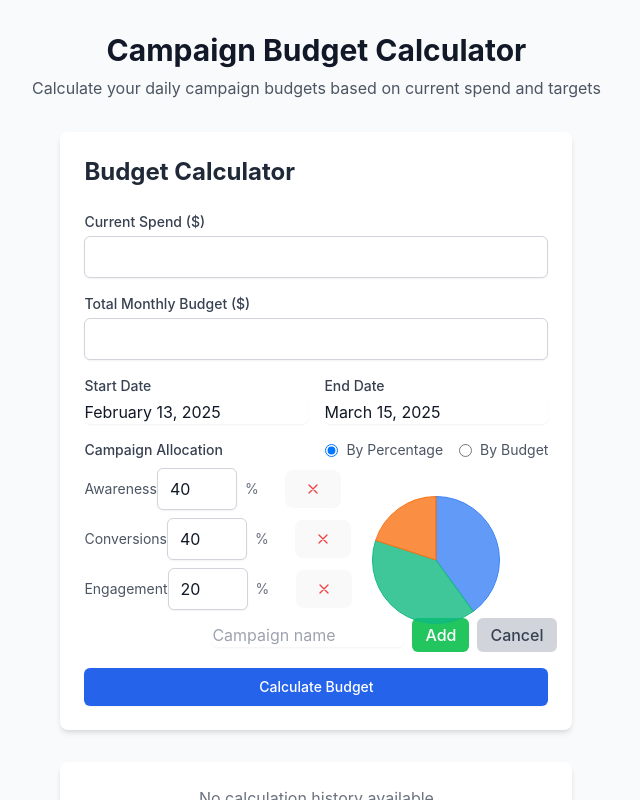
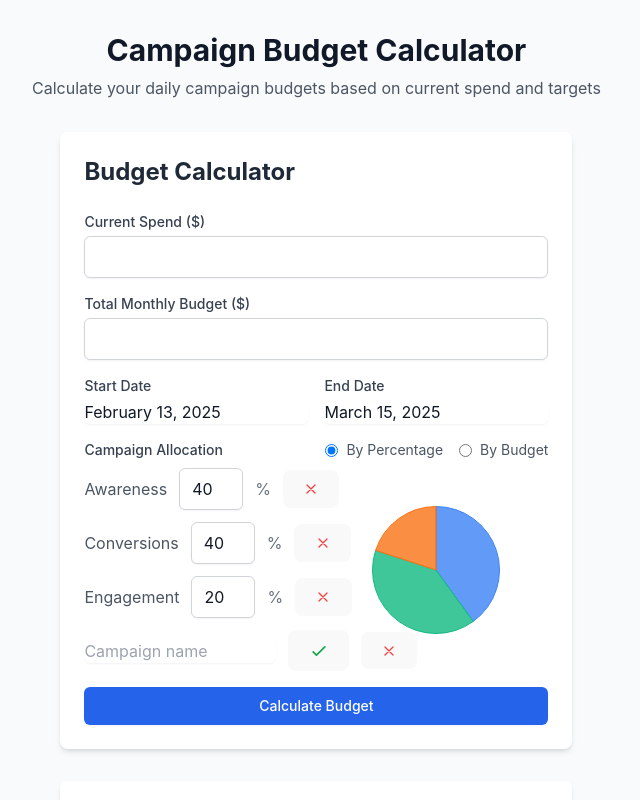
Before and after one commit to eli-k-hughes/BudgetCalc, a React (Vite) app: page / in a window 1280 px wide. Both pictures are taken after a click on the button "Add Campaign". Shown: the top 800 px of the page, without its empty margins (0-640 px from the left). Built offline with nearby package versions, Linux system fonts and the light colour scheme.

Commit message:
style: simplify campaign allocation layout

```diff
--- a/src/components/BudgetForm.tsx
+++ b/src/components/BudgetForm.tsx
@@ -306,24 +306,23 @@ export function BudgetForm({ onSubmit, isLoading = false, error = null }: Budget
           </div>
 
           <div className="grid grid-cols-2 gap-4">
-            <div className="space-y-2">
+            <div className="space-y-3">
               {inputMode === 'percentage' ? (
                 // Percentage inputs
                 campaignSplits.map((split, index) => (
-                  <div key={split.name} className="flex items-center">
-                    <span className="w-32 text-sm text-gray-600">{split.name}</span>
-                    <div className="flex items-center space-x-2">
+                  <div key={split.name} className="flex items-center space-x-3">
+                    <span className="w-28 text-gray-600">{split.name}</span>
                     <input
                       type="number"
                       value={split.percentage}
                       onChange={(e) => handleCampaignSplitChange(index, e.target.value)}
-                        className="block w-20 rounded-md border-gray-300 shadow-sm focus:border-blue-500 focus:ring-blue-500"
+                      className="w-16 rounded-md border-gray-300 shadow-sm focus:border-blue-500 focus:ring-blue-500"
                       required
                       min="0"
                       max="100"
                       step="1"
                     />
-                      <span className="w-8 text-sm text-gray-500">%</span>
+                    <span className="text-gray-500">%</span>
                     <button
                       type="button"
                       onClick={() => handleRemoveCampaign(index)}
@@ -334,27 +333,25 @@ export function BudgetForm({ onSubmit, isLoading = false, error = null }: Budget
                       </svg>
                     </button>
                   </div>
-                  </div>
                 ))
               ) : (
                 // Budget inputs
                 campaignBudgets.map((camp, index) => (
-                  <div key={camp.name} className="flex items-center">
-                    <span className="w-32 text-sm text-gray-600">{camp.name}</span>
-                    <div className="flex items-center space-x-2">
+                  <div key={camp.name} className="flex items-center space-x-3">
+                    <span className="w-28 text-gray-600">{camp.name}</span>
                     <div className="relative">
                       <span className="absolute left-3 top-1/2 transform -translate-y-1/2 text-gray-500">$</span>
                       <input
                         type="number"
                         value={camp.budget}
                         onChange={(e) => handleCampaignBudgetChange(index, e.target.value)}
-                          className="block w-28 pl-7 rounded-md border-gray-300 shadow-sm focus:border-blue-500 focus:ring-blue-500"
+                        className="w-24 pl-7 rounded-md border-gray-300 shadow-sm focus:border-blue-500 focus:ring-blue-500"
                         required
                         min="0"
                         step="0.01"
                       />
                     </div>
-                      <span className="w-16 text-sm text-gray-500">({camp.percentage}%)</span>
+                    <span className="text-gray-500 w-16">({camp.percentage}%)</span>
                     <button
                       type="button"
                       onClick={() => handleRemoveCampaign(index)}
@@ -365,26 +362,27 @@ export function BudgetForm({ onSubmit, isLoading = false, error = null }: Budget
                       </svg>
                     </button>
                   </div>
-                  </div>
                 ))
               )}
 
-              {/* Add Campaign Button and Form */}
+              {/* Add Campaign Button */}
               {isAddingCampaign ? (
-                <div className="flex items-center space-x-2 mt-4 pl-32">
+                <div className="flex items-center space-x-3">
                   <input
                     type="text"
                     value={newCampaignName}
                     onChange={(e) => setNewCampaignName(e.target.value)}
                     placeholder="Campaign name"
-                    className="block w-48 rounded-md border-gray-300 shadow-sm focus:border-blue-500 focus:ring-blue-500"
+                    className="w-48 rounded-md border-gray-300 shadow-sm focus:border-blue-500 focus:ring-blue-500"
                   />
                   <button
                     type="button"
                     onClick={handleAddCampaign}
-                    className="px-3 py-1 bg-green-500 text-white rounded-md hover:bg-green-600 focus:outline-none focus:ring-2 focus:ring-green-500"
+                    className="text-green-600 hover:text-green-700 focus:outline-none"
                   >
-                    Add
+                    <svg className="h-5 w-5" fill="none" stroke="currentColor" viewBox="0 0 24 24">
+                      <path strokeLinecap="round" strokeLinejoin="round" strokeWidth="2" d="M5 13l4 4L19 7" />
+                    </svg>
                   </button>
                   <button
                     type="button"
@@ -392,16 +390,18 @@ export function BudgetForm({ onSubmit, isLoading = false, error = null }: Budget
                       setIsAddingCampaign(false);
                       setNewCampaignName('');
                     }}
-                    className="px-3 py-1 bg-gray-300 text-gray-700 rounded-md hover:bg-gray-400 focus:outline-none focus:ring-2 focus:ring-gray-500"
+                    className="text-red-500 hover:text-red-700 focus:outline-none"
                   >
-                    Cancel
+                    <svg className="h-4 w-4" fill="none" stroke="currentColor" viewBox="0 0 24 24">
+                      <path strokeLinecap="round" strokeLinejoin="round" strokeWidth="2" d="M6 18L18 6M6 6l12 12" />
+                    </svg>
                   </button>
                 </div>
               ) : (
                 <button
                   type="button"
                   onClick={() => setIsAddingCampaign(true)}
-                  className="flex items-center space-x-1 text-sm text-blue-600 hover:text-blue-800 focus:outline-none mt-4 pl-32"
+                  className="flex items-center space-x-1 text-blue-600 hover:text-blue-800 focus:outline-none"
                 >
                   <svg className="h-4 w-4" fill="none" stroke="currentColor" viewBox="0 0 24 24">
                     <path strokeLinecap="round" strokeLinejoin="round" strokeWidth="2" d="M12 4v16m8-8H4" />
```
Lines whose indentation alone changed are shown as unchanged.
